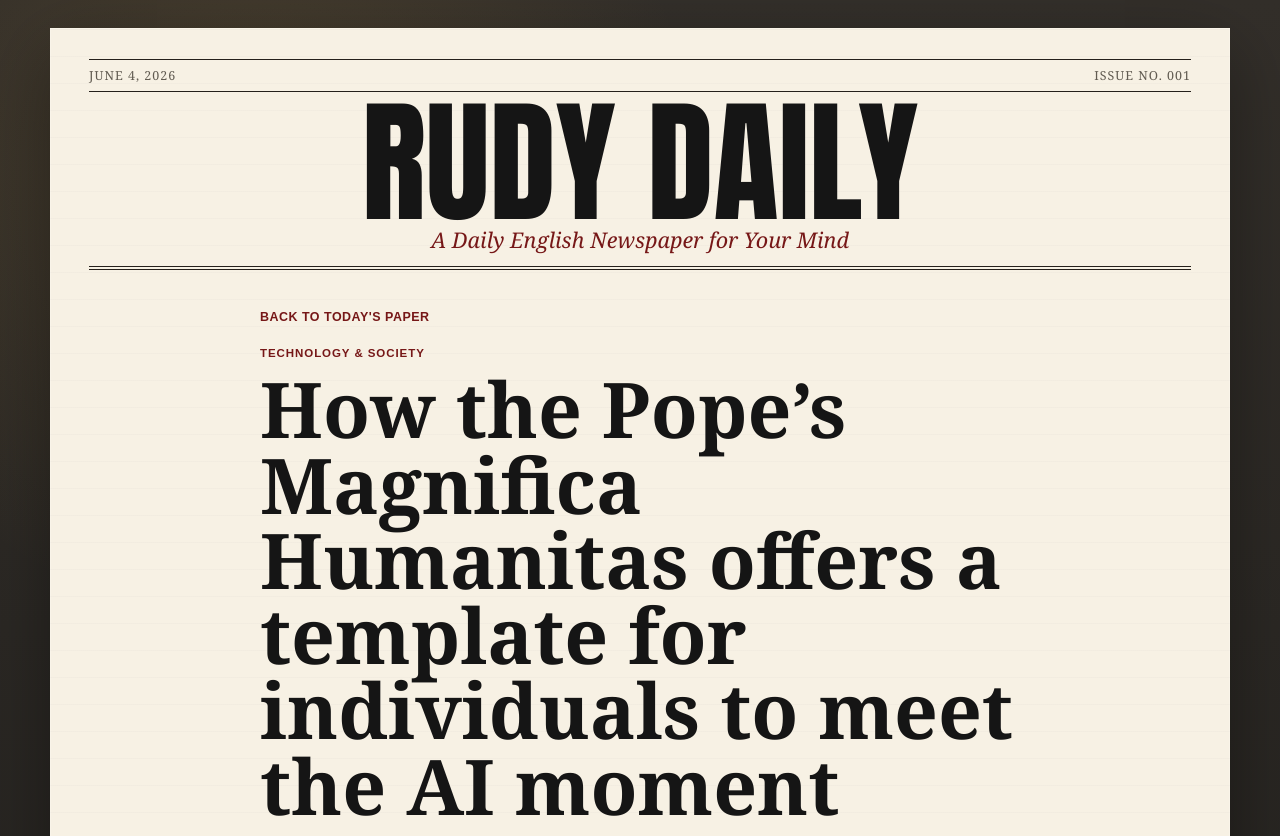
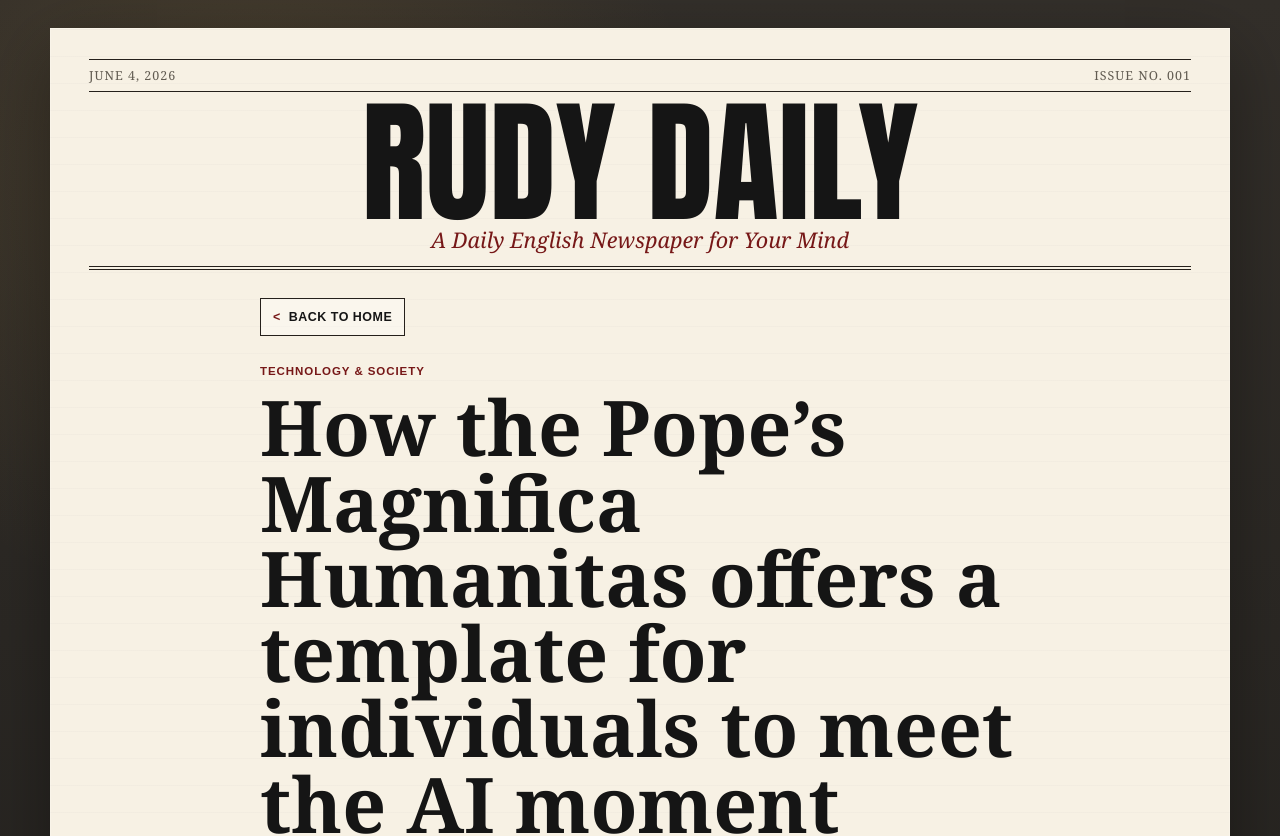
Before and after one commit to shengxuangao6-stack/rudy-daily, a Next.js app: page /articles/article-001 in a window 1280 px wide. Shown: the top 836 px of the page. Built offline with nearby package versions, Linux system fonts and the light colour scheme.

Commit message:
Add files via upload

```diff
--- a/app/articles/[id]/page.js
+++ b/app/articles/[id]/page.js
@@ -31,8 +31,8 @@ export default async function ArticleDetailPage({ params }) {
         </main>
       ) : (
         <main className="detail-page">
-          <Link className="secondary-link" href="/">
-            Back to Today&apos;s Paper
+          <Link className="back-button" href="/">
+            Back to Home
           </Link>
           <p className="kicker">{article.topic}</p>
           <h1 className="detail-title">{article.title}</h1>
```
